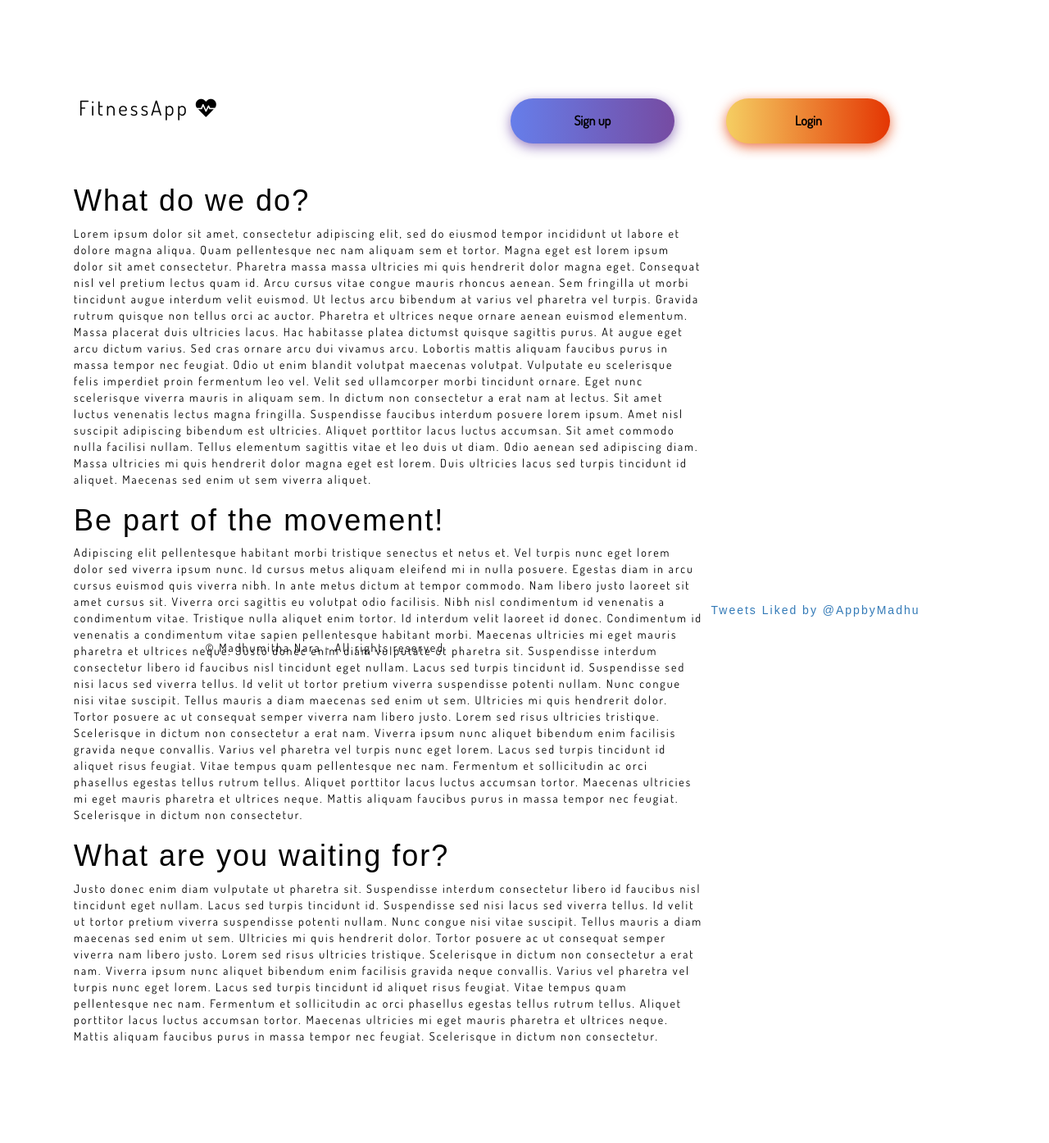
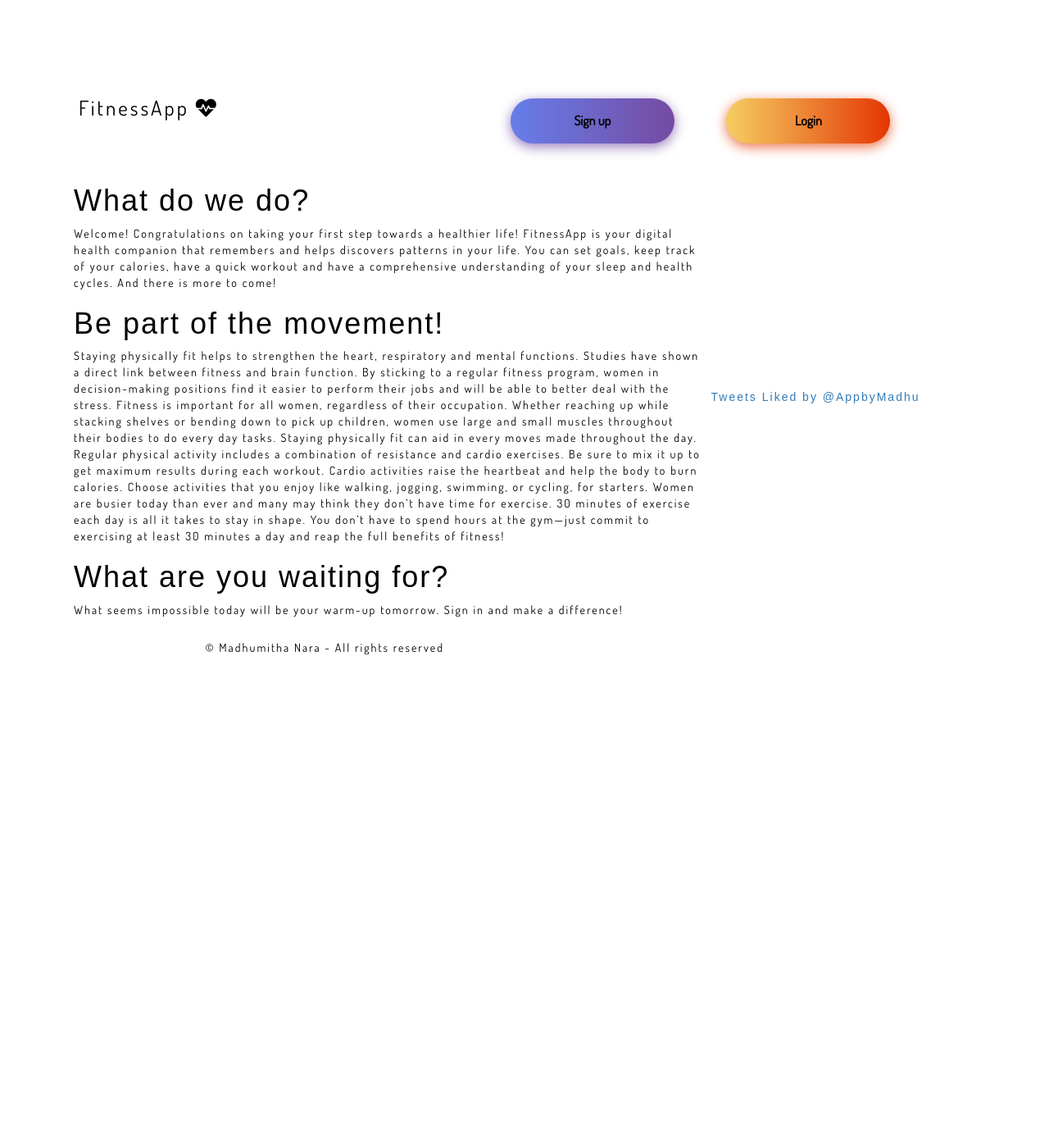
Before and after one commit to madhumithanara/FitnessApp, a Django app: page / in a window 1280 px wide. Shown: the whole page at 82% size. After the commit the page ends 799 px from the top, so only its background shows below. Run offline with Django 3.2, Linux system fonts and the light colour scheme; some libraries are stand-ins or nearby versions; some web fonts are replaced.

Commit message:
Fixed #2

```diff
--- a/requirements.txt
+++ b/requirements.txt
@@ -5,3 +5,4 @@ gunicorn==20.0.4
 whitenoise==5.2.0
 dj_database_url
 psycopg2
+random
--- a/templates/index.html
+++ b/templates/index.html
@@ -59,20 +59,25 @@
 
       <td><article>
         <h1>What do we do?</h1>
-        <p style="font-family: Dosis;">Lorem ipsum dolor sit amet, consectetur adipiscing elit, sed do eiusmod tempor incididunt ut labore et dolore magna aliqua. Quam pellentesque nec nam aliquam sem et tortor. Magna eget est lorem ipsum dolor sit amet consectetur. Pharetra massa massa ultricies mi quis hendrerit dolor magna eget. Consequat nisl vel pretium lectus quam id. Arcu cursus vitae congue mauris rhoncus aenean. Sem fringilla ut morbi tincidunt augue interdum velit euismod. Ut lectus arcu bibendum at varius vel pharetra vel turpis. Gravida rutrum quisque non tellus orci ac auctor. Pharetra et ultrices neque ornare aenean euismod elementum. Massa placerat duis ultricies lacus. Hac habitasse platea dictumst quisque sagittis purus.
-
-        At augue eget arcu dictum varius. Sed cras ornare arcu dui vivamus arcu. Lobortis mattis aliquam faucibus purus in massa tempor nec feugiat. Odio ut enim blandit volutpat maecenas volutpat. Vulputate eu scelerisque felis imperdiet proin fermentum leo vel. Velit sed ullamcorper morbi tincidunt ornare. Eget nunc scelerisque viverra mauris in aliquam sem. In dictum non consectetur a erat nam at lectus. Sit amet luctus venenatis lectus magna fringilla. Suspendisse faucibus interdum posuere lorem ipsum. Amet nisl suscipit adipiscing bibendum est ultricies. Aliquet porttitor lacus luctus accumsan. Sit amet commodo nulla facilisi nullam. Tellus elementum sagittis vitae et leo duis ut diam. Odio aenean sed adipiscing diam. Massa ultricies mi quis hendrerit dolor magna eget est lorem. Duis ultricies lacus sed turpis tincidunt id aliquet. Maecenas sed enim ut sem viverra aliquet.
-
+        <p style="font-family: Dosis;">
+          Welcome! Congratulations on taking your first step towards a healthier life! FitnessApp is your digital health companion that remembers and helps discovers patterns in your life. You can set goals, keep track of your calories, have a quick workout and have a comprehensive understanding of your sleep and health cycles. And there is more to come!
         </p>
 
         <h1>Be part of the movement!</h1>
-        <p style="font-family: Dosis;">Adipiscing elit pellentesque habitant morbi tristique senectus et netus et. Vel turpis nunc eget lorem dolor sed viverra ipsum nunc. Id cursus metus aliquam eleifend mi in nulla posuere. Egestas diam in arcu cursus euismod quis viverra nibh. In ante metus dictum at tempor commodo. Nam libero justo laoreet sit amet cursus sit. Viverra orci sagittis eu volutpat odio facilisis. Nibh nisl condimentum id venenatis a condimentum vitae. Tristique nulla aliquet enim tortor. Id interdum velit laoreet id donec. Condimentum id venenatis a condimentum vitae sapien pellentesque habitant morbi. Maecenas ultricies mi eget mauris pharetra et ultrices neque.
+        <p style="font-family: Dosis;">
+          Staying physically fit helps to strengthen the heart, respiratory and mental functions. Studies have shown a direct link between fitness and brain function. By sticking to a regular fitness program, women in decision-making positions find it easier to perform their jobs and will be able to better deal with the stress.
 
-    Justo donec enim diam vulputate ut pharetra sit. Suspendisse interdum consectetur libero id faucibus nisl tincidunt eget nullam. Lacus sed turpis tincidunt id. Suspendisse sed nisi lacus sed viverra tellus. Id velit ut tortor pretium viverra suspendisse potenti nullam. Nunc congue nisi vitae suscipit. Tellus mauris a diam maecenas sed enim ut sem. Ultricies mi quis hendrerit dolor. Tortor posuere ac ut consequat semper viverra nam libero justo. Lorem sed risus ultricies tristique. Scelerisque in dictum non consectetur a erat nam. Viverra ipsum nunc aliquet bibendum enim facilisis gravida neque convallis. Varius vel pharetra vel turpis nunc eget lorem. Lacus sed turpis tincidunt id aliquet risus feugiat. Vitae tempus quam pellentesque nec nam. Fermentum et sollicitudin ac orci phasellus egestas tellus rutrum tellus. Aliquet porttitor lacus luctus accumsan tortor. Maecenas ultricies mi eget mauris pharetra et ultrices neque. Mattis aliquam faucibus purus in massa tempor nec feugiat. Scelerisque in dictum non consectetur.</p>
+          Fitness is important for all women, regardless of their occupation. Whether reaching up while stacking shelves or bending down to pick up children, women use large and small muscles throughout their bodies to do every day tasks. Staying physically fit can aid in every moves made throughout the day.
+
+          Regular physical activity includes a combination of resistance and cardio exercises. Be sure to mix it up to get maximum results during each workout. Cardio activities raise the heartbeat and help the body to burn calories. Choose activities that you enjoy like walking, jogging, swimming, or cycling, for starters.
+
+          Women are busier today than ever and many may think they don’t have time for exercise. 30 minutes of exercise each day is all it takes to stay in shape. You don’t have to spend hours at the gym—just commit to exercising at least 30 minutes a day and reap the full benefits of fitness!
+        </p>
 
       <h1>What are you waiting for?</h1>
-      <p style="font-family: Dosis;">Justo donec enim diam vulputate ut pharetra sit. Suspendisse interdum consectetur libero id faucibus nisl tincidunt eget nullam. Lacus sed turpis tincidunt id. Suspendisse sed nisi lacus sed viverra tellus. Id velit ut tortor pretium viverra suspendisse potenti nullam. Nunc congue nisi vitae suscipit. Tellus mauris a diam maecenas sed enim ut sem. Ultricies mi quis hendrerit dolor. Tortor posuere ac ut consequat semper viverra nam libero justo. Lorem sed risus ultricies tristique. Scelerisque in dictum non consectetur a erat nam. Viverra ipsum nunc aliquet bibendum enim facilisis gravida neque convallis. Varius vel pharetra vel turpis nunc eget lorem. Lacus sed turpis tincidunt id aliquet risus feugiat. Vitae tempus quam pellentesque nec nam. Fermentum et sollicitudin ac orci phasellus egestas tellus rutrum tellus. Aliquet porttitor lacus luctus accumsan tortor. Maecenas ultricies mi eget mauris pharetra et ultrices neque. Mattis aliquam faucibus purus in massa tempor nec feugiat. Scelerisque in dictum non consectetur.</p>
-    </article></td>
+      <p style="font-family: Dosis;">
+        What seems impossible today will be your warm-up tomorrow. Sign in and make a difference!
+      </p>
     <td><a class="twitter-timeline" width="300" height="500" data-theme="dark" href="https://twitter.com/AppbyMadhu/likes?ref_src=twsrc%5Etfw">Tweets Liked by @AppbyMadhu</a> <script async src="https://platform.twitter.com/widgets.js" charset="utf-8"></script></td>
     </tr>
   </table>
```
Also changed, not shown: db.sqlite3.
